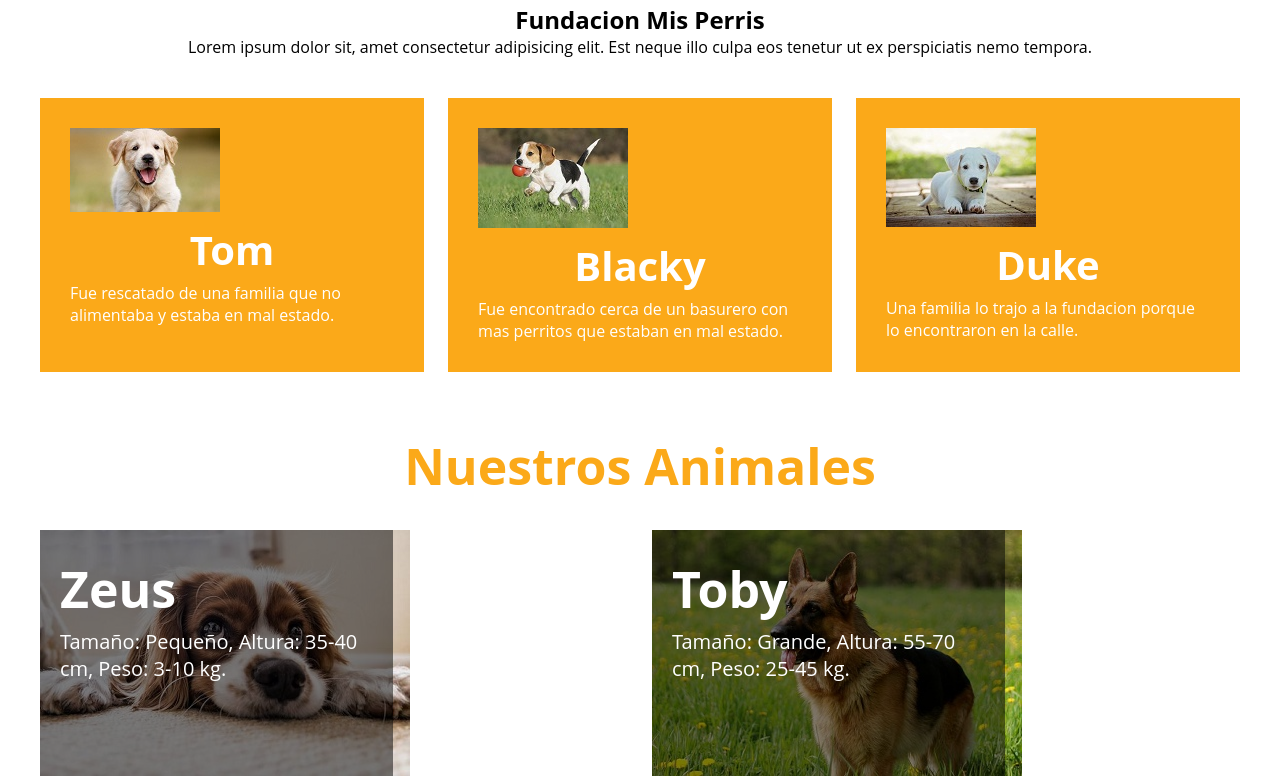
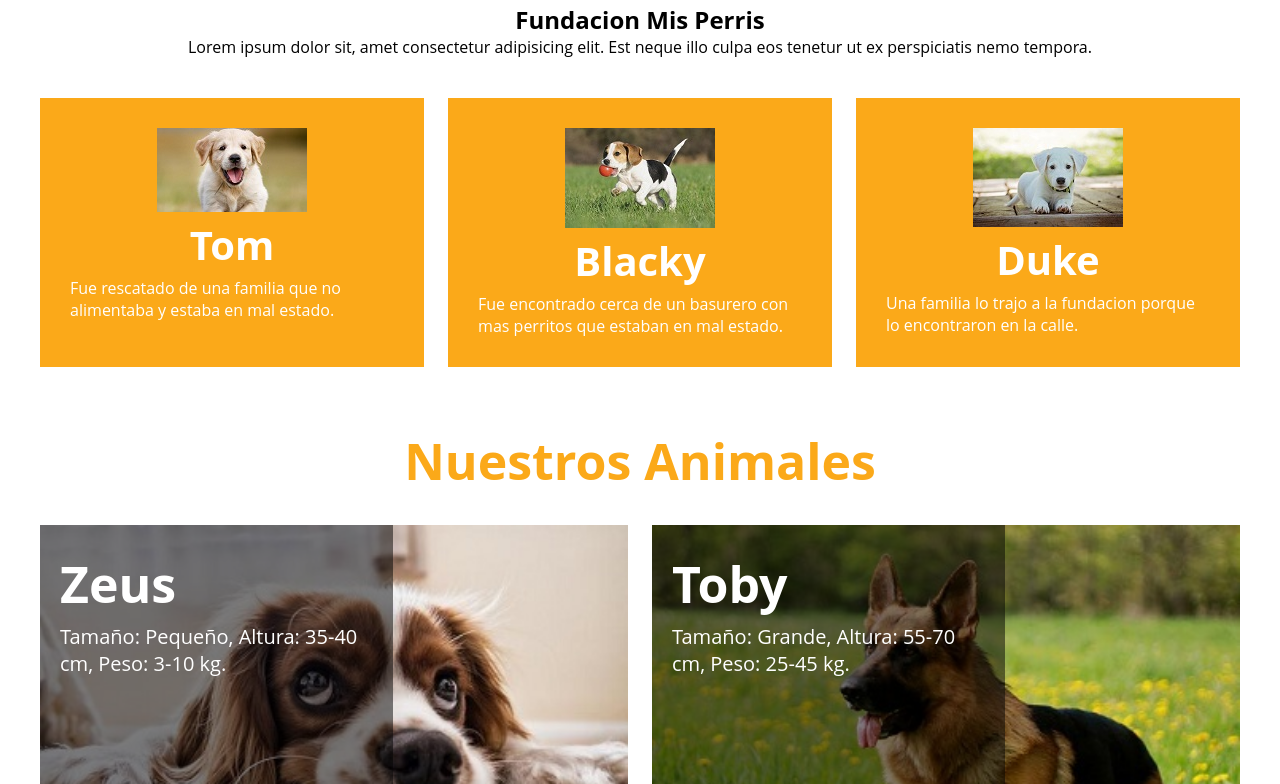
Before and after one commit to AlejandroIg/Prueba1, a plain HTML site: page index.html in a window 1280 px wide. Shown: the part 466-1250 px from the top of the page. Drawn offline with Linux system fonts and the light colour scheme; some icons are missing; a web font is replaced by a local one.

Commit message:
Se modifica imagenes y errores del main se ajustan tamaÃos y errores que tenia el main

```diff
--- a/index.html
+++ b/index.html
@@ -22,7 +22,7 @@
             <input type="checkbox" id="menu-bar">
             <label class="icon-menu" for="menu-bar"></label>
             <nav class="menu">
-                <a href="">Inicio</a>
+                <a href="#">Inicio</a>
                 <a href="formulario.html">Registro</a>
                 <a href="rescatados.html">Contacto</a>
             </nav>
@@ -80,24 +80,24 @@
             <p>Lorem ipsum dolor sit, amet consectetur adipisicing elit. Est neque illo culpa eos tenetur ut ex perspiciatis nemo tempora.</p>
         </section>
 
-        <section class="main">
+        <div class="main"> <!--era un section-->
             <div class="contenedor">
                 <section class="info">
-                    <article class="info__columna">
+                    <div class="info__columna">
                         <img src="img/img1.jpeg" alt="Perritos Rescatados" class="info__img">
                         <h2 class="info__titulo">Tom</h2>
                         <p class="info__txt">Fue rescatado de una familia que no alimentaba y estaba en mal estado.</p>
-                    </article>
-                    <article class="info__columna">
+                    </div>
+                    <div class="info__columna">
                         <img src="img/img3.jpg" alt="Perritos Rescatados" class="info__img">
                         <h2 class="info__titulo">Blacky</h2>
                         <p class="info__txt">Fue encontrado cerca de un basurero con mas perritos que estaban en mal estado.</p>
-                    </article>
-                    <article class="info__columna">
+                    </div>
+                    <div class="info__columna">
                         <img src="img/img4.jpg" alt="Perritos Rescatados" class="info__img">
                         <h2 class="info__titulo">Duke</h2>
                         <p class="info__txt">Una familia lo trajo a la fundacion porque lo encontraron en la calle.</p>
-                    </article>
+                    </div>
                 </section>
 
                 <section class="cursos">
@@ -132,7 +132,7 @@
                         </div>
                 </section>
             </div>
-        </section>
+        </div>
 
 
     </main>
--- a/style/estil.css
+++ b/style/estil.css
@@ -122,6 +122,11 @@ header label{  /*icono rig*/
 
 }
 
+.info__img{
+    margin: auto;
+    display: block;
+}
+
 /*-----Estilo de cursos-----*/
 
  .section__titulo{
@@ -142,7 +147,7 @@ header label{  /*icono rig*/
     color: white;
     background: rgb(0, 0, 0,0.5);
     width: 60%;
-    height: 98%; /*el fondo de atras del curso */
+    height: 99%; /*el fondo de atras del curso */
     padding: 5px;
 }
 
@@ -151,7 +156,7 @@ header label{  /*icono rig*/
     margin: 5px 0;
 }
 
-.cursos_img{
+.cursos__img{
     width: 100%;
 }
 
```
